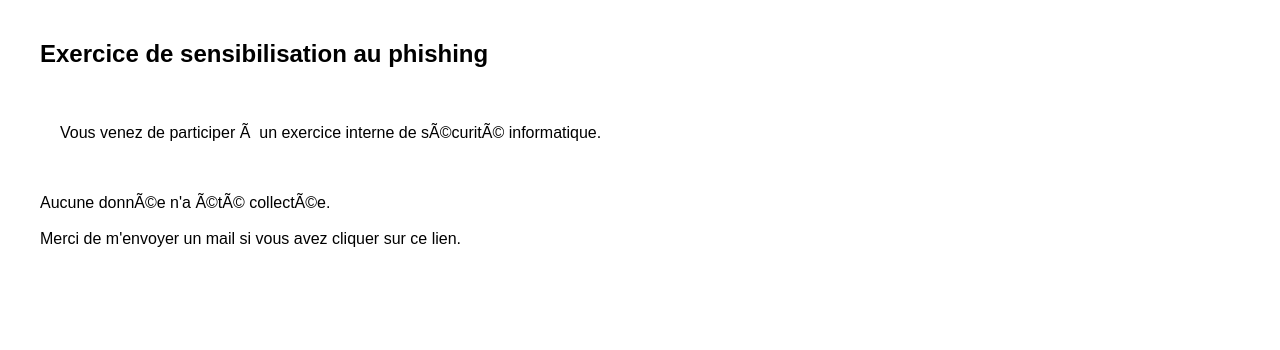
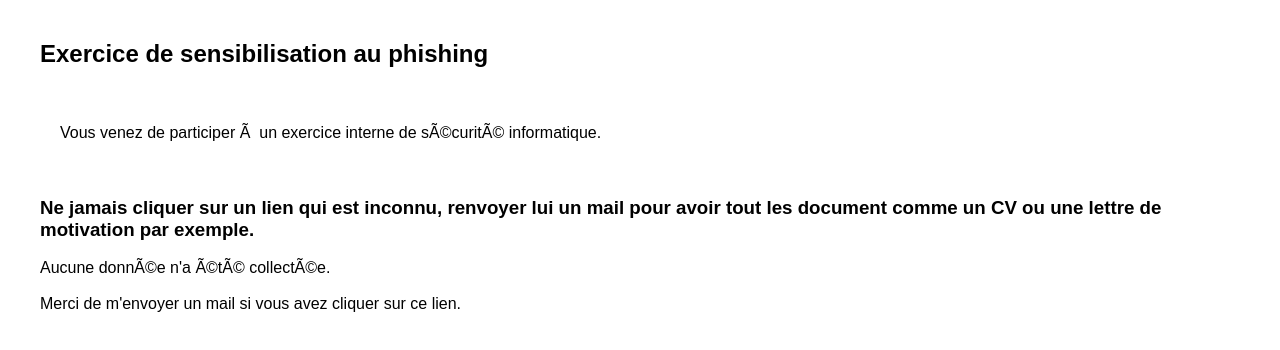
Before and after one commit to nefvnhoefhbjofvelnhjf/cma, a plain HTML site: page index.html in a window 1280 px wide. Drawn offline with Linux system fonts and the light colour scheme.

Commit message:
Update index.html

```diff
--- a/index.html
+++ b/index.html
@@ -22,6 +22,9 @@
 <div class="alert">
 <p>Vous venez de participer à un exercice interne de sécurité informatique.</p>
 </div>
+<h3>Ne jamais cliquer sur un lien qui est inconnu,
+renvoyer lui un mail pour avoir tout les document
+comme un CV ou une lettre de motivation par exemple.</h3>
 
 <p>Aucune donnée n'a été collectée.
 <br><br>
```
